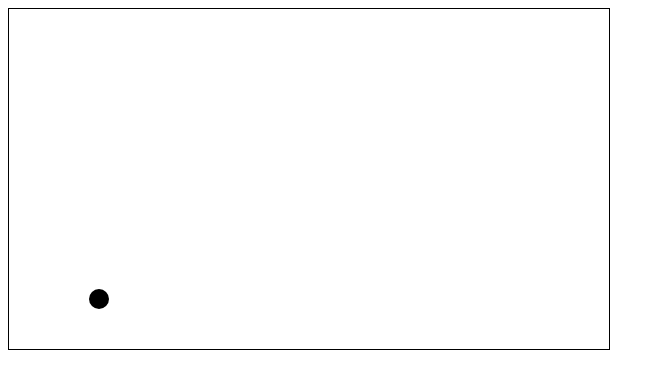
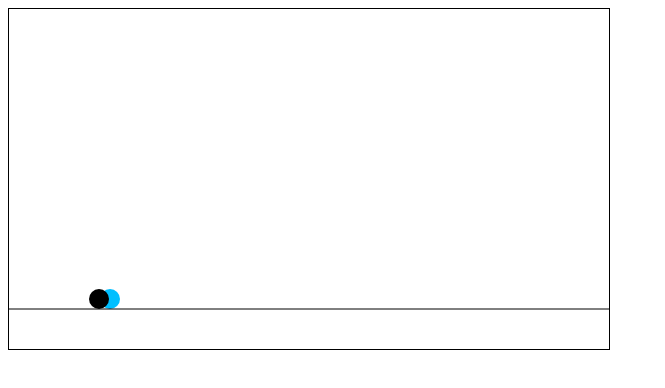
Before and after one commit to dankim93/rex-jumper, a website: page index.html in a window 1280 px wide. Shown: the whole page, without its empty margins (0-665 px from the left). Drawn offline with Linux system fonts and the light colour scheme.

Commit message:
Refactor index to js files

```diff
--- a/bundle.js
+++ b/bundle.js
@@ -1,50 +1,147 @@
 /******/ (function(modules) { // webpackBootstrap
 /******/ 	// The module cache
 /******/ 	var installedModules = {};
-
+/******/
 /******/ 	// The require function
 /******/ 	function __webpack_require__(moduleId) {
-
+/******/
 /******/ 		// Check if module is in cache
 /******/ 		if(installedModules[moduleId])
 /******/ 			return installedModules[moduleId].exports;
-
+/******/
 /******/ 		// Create a new module (and put it into the cache)
 /******/ 		var module = installedModules[moduleId] = {
 /******/ 			exports: {},
 /******/ 			id: moduleId,
 /******/ 			loaded: false
 /******/ 		};
-
+/******/
 /******/ 		// Execute the module function
 /******/ 		modules[moduleId].call(module.exports, module, module.exports, __webpack_require__);
-
+/******/
 /******/ 		// Flag the module as loaded
 /******/ 		module.loaded = true;
-
+/******/
 /******/ 		// Return the exports of the module
 /******/ 		return module.exports;
 /******/ 	}
-
-
+/******/
+/******/
 /******/ 	// expose the modules object (__webpack_modules__)
 /******/ 	__webpack_require__.m = modules;
-
+/******/
 /******/ 	// expose the module cache
 /******/ 	__webpack_require__.c = installedModules;
-
+/******/
 /******/ 	// __webpack_public_path__
 /******/ 	__webpack_require__.p = "";
-
+/******/
 /******/ 	// Load entry module and return exports
 /******/ 	return __webpack_require__(0);
 /******/ })
 /************************************************************************/
 /******/ ([
 /* 0 */
+/***/ function(module, exports, __webpack_require__) {
+
+	const Game = __webpack_require__(1);
+
+	document.addEventListener("DOMContentLoaded", function(){
+	  var canvas = document.getElementById("myCanvas");
+	  canvas.width = Game.DIM_X;
+	  canvas.height = Game.DIM_Y;
+	  var ctx = canvas.getContext("2d");
+
+	  const game = new Game(ctx);
+	  game.start();
+	});
+
+
+/***/ },
+/* 1 */
+/***/ function(module, exports, __webpack_require__) {
+
+	const Cactus = __webpack_require__(2);
+	const Player = __webpack_require__(3);
+
+	class Game {
+	  constructor(ctx) {
+	    this.ctx = ctx;
+	    this.score = 0;
+	    this.cactus = new Cactus();
+	    this.player = new Player();
+	  }
+
+	  drawGround() {
+	    this.ctx.beginPath();
+	    this.ctx.moveTo(0, 300);
+	    this.ctx.lineTo(600, 300);
+	    this.ctx.stroke();
+	  }
+
+	  draw(){
+	    this.ctx.clearRect(0, 0, Game.DIM_X, Game.DIM_Y);
+	    this.cactus.drawCactus(this.ctx);
+	    this.player.drawRex(this.ctx);
+	    this.drawGround();
+	  }
+
+	  start() {
+	    setInterval(this.draw.bind(this), 10);
+	  }
+	}
+
+	Game.DIM_X = 600;
+	Game.DIM_Y = 340;
+
+	module.exports = Game;
+
+
+/***/ },
+/* 2 */
 /***/ function(module, exports) {
 
+	class Cactus{
+	  constructor() {
+	    this.DIM_X = 600;
+	    this.DIM_Y = 290;
+	  }
+	  drawCactus(ctx) {
+	    ctx.beginPath();
+	    ctx.arc(this.DIM_X, this.DIM_Y, 10, 0, Math.PI*2);
+	    ctx.fillStyle = "deepskyblue";
+	    ctx.fill();
+	    ctx.closePath();
+	    this.DIM_X -= 1;
+	  }
+
+	}
+
+	module.exports = Cactus;
+
+
+/***/ },
+/* 3 */
+/***/ function(module, exports) {
+
+	class Player {
+	  constructor() {
+	    this.DIM_X = 90;
+	    this.DIM_Y = 290;
+	  }
+
+	  drawRex(ctx) {
+	    ctx.beginPath();
+	    ctx.arc(90, 290, 10, 0, Math.PI*2);
+	    ctx.fillStyle = "black";
+	    ctx.fill();
+	    ctx.closePath();
+	  }
+	}
+
+	module.exports = Player;
 
 
 /***/ }
 /******/ ]);
+//# sourceMappingURL=bundle.js.map
--- a/index.html
+++ b/index.html
@@ -3,23 +3,41 @@
   <head>
     <meta charset="utf-8">
     <title>Rex Jumper</title>
-    <script type="text/javascript" src="bundle.js" charset="utf-8"></script>
-
   </head>
   <body>
     <canvas id="myCanvas" width="600" height="340" style="border:1px solid #000000;"></canvas>
+    <script type="text/javascript" src="bundle.js" charset="utf-8"></script>
 
-    <script>
+    <!-- <script>
       var canvas = document.getElementById("myCanvas");
       var ctx = canvas.getContext("2d");
-
+      //object
       var x = canvas.width;
       var y = canvas.height-50;
       var dx = -1;
       var dy = 0;
 
+      //T-rex
+      var rex_x = 90;
+      var rex_y = 290;
+
+      // var gravity = 1;
+      // var positionX = 200;
+      // var positionY = 0;
+      // var velocityY = 0;
+      // var groundY = 300;
+      // var ballSize = 20;
+      // var jumping = false;
+      //
+      // const keyPressed = () => {
+      //   if(!jumping && keyCode === 32) {
+      //     velocityY = -20;
+      //     jumping = true;
+      //   }
+      // };
+
       //send out an object
-      function drawObject() {
+      const drawObject = () => {
           ctx.beginPath();
           ctx.arc(x, y, 10, 0, Math.PI*2);
           ctx.fillStyle = "deepskyblue";
@@ -28,7 +46,7 @@
       }
 
       //T-rex
-      function drawRex() {
+      const drawRex = () => {
         ctx.beginPath();
         ctx.arc(90, 290, 10, 0, Math.PI*2);
         ctx.fillStyle = "black";
@@ -36,17 +54,25 @@
         ctx.closePath();
       }
 
-      function draw() {
+      const drawGround = () => {
+        ctx.beginPath();
+        ctx.moveTo(0, 300);
+        ctx.lineTo(600, 300);
+        ctx.stroke();
+      }
+
+      const draw = () => {
           ctx.clearRect(0, 0, canvas.width, canvas.height);
           drawObject();
           drawRex();
+          drawGround();
           x += dx;
           y += dy;
       }
 
-      setInterval(draw, 5);
+      setInterval(draw, 10);
 
       //detect collision
-    </script>
+    </script> -->
   </body>
 </html>
```
Also changed, not shown: lib/cactus.js (added, +17 -0 lines), lib/game.js (added, +34 -0 lines), lib/player.js (added, +16 -0 lines), lib/rex_jumper.js (+11 -0 lines), package.json (added, +20 -0 lines), README.md, 1 other file.
